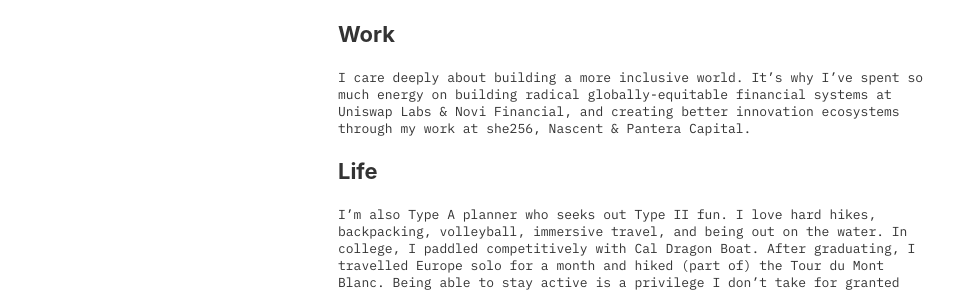
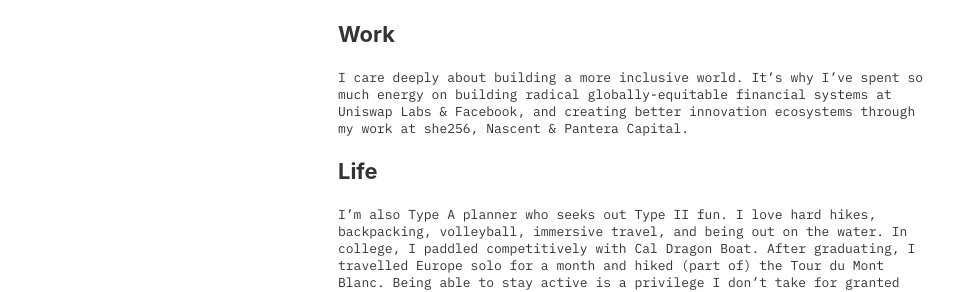
Before and after one commit to kristiehuang/kristiehuang.github.io, a Jekyll site: the page built from index.markdown, in a window 1280 px wide. Shown: the part 246-538 px from the top of the page, without its empty margins (158-1118 px from the left). Built offline with Jekyll 4.4.1, drawn with Linux system fonts in a browser that asks for light colours.

Commit message:
rebranding part 2

```diff
--- a/index.markdown
+++ b/index.markdown
@@ -9,7 +9,7 @@
 
 <h3><a id="home-work-label" href="/work">Work</a></h3>
 
-I care deeply about building a more inclusive world. It’s why I’ve spent so much energy on building radical globally-equitable financial systems at Uniswap Labs & Novi Financial, and creating better innovation ecosystems through my work at she256, Nascent & Pantera Capital.
+I care deeply about building a more inclusive world. It’s why I’ve spent so much energy on building radical globally-equitable financial systems at Uniswap Labs & Facebook, and creating better innovation ecosystems through my work at she256, Nascent & Pantera Capital.
 
 <h3><a id="home-life-label" href="/more-on-me">Life</a></h3>
 
```
